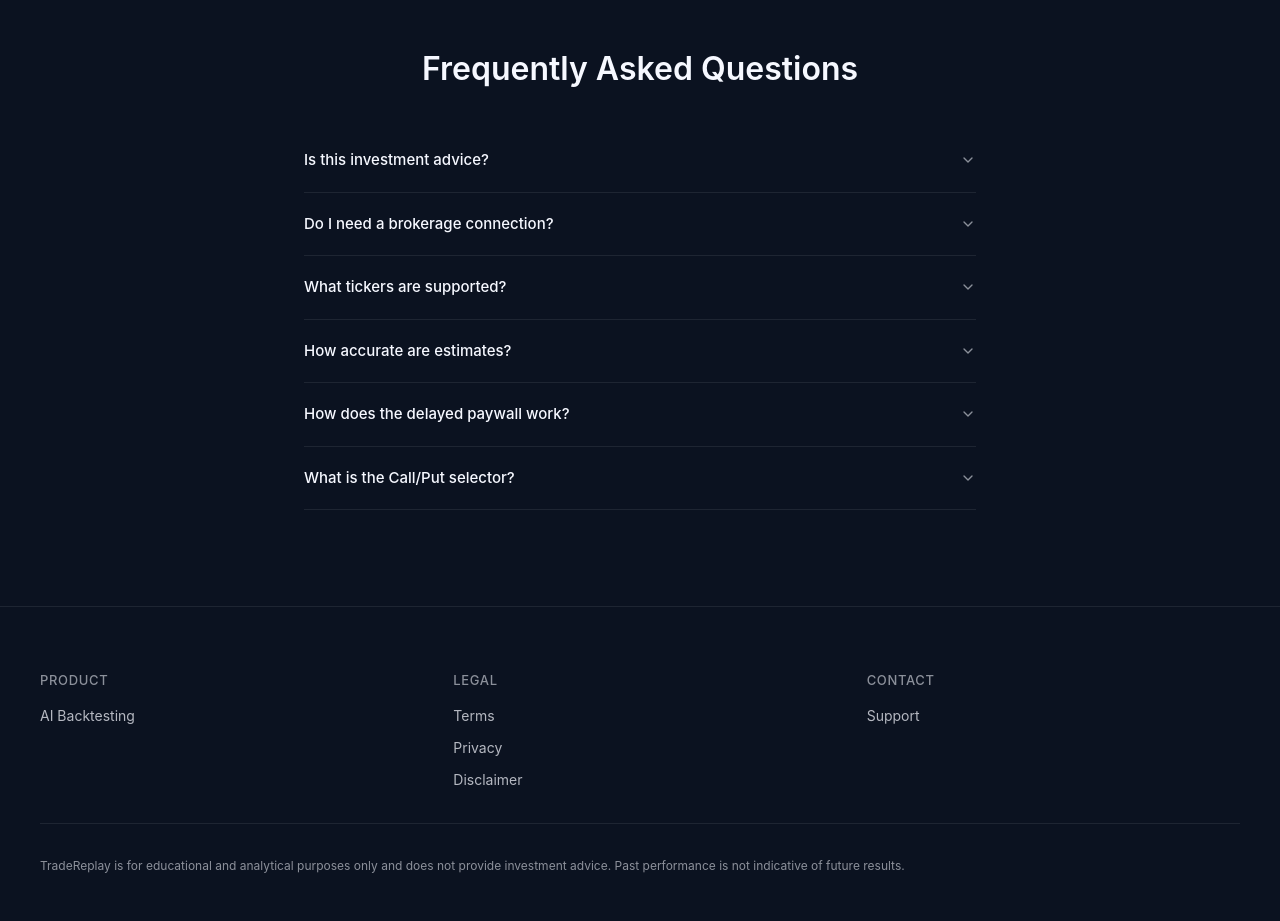
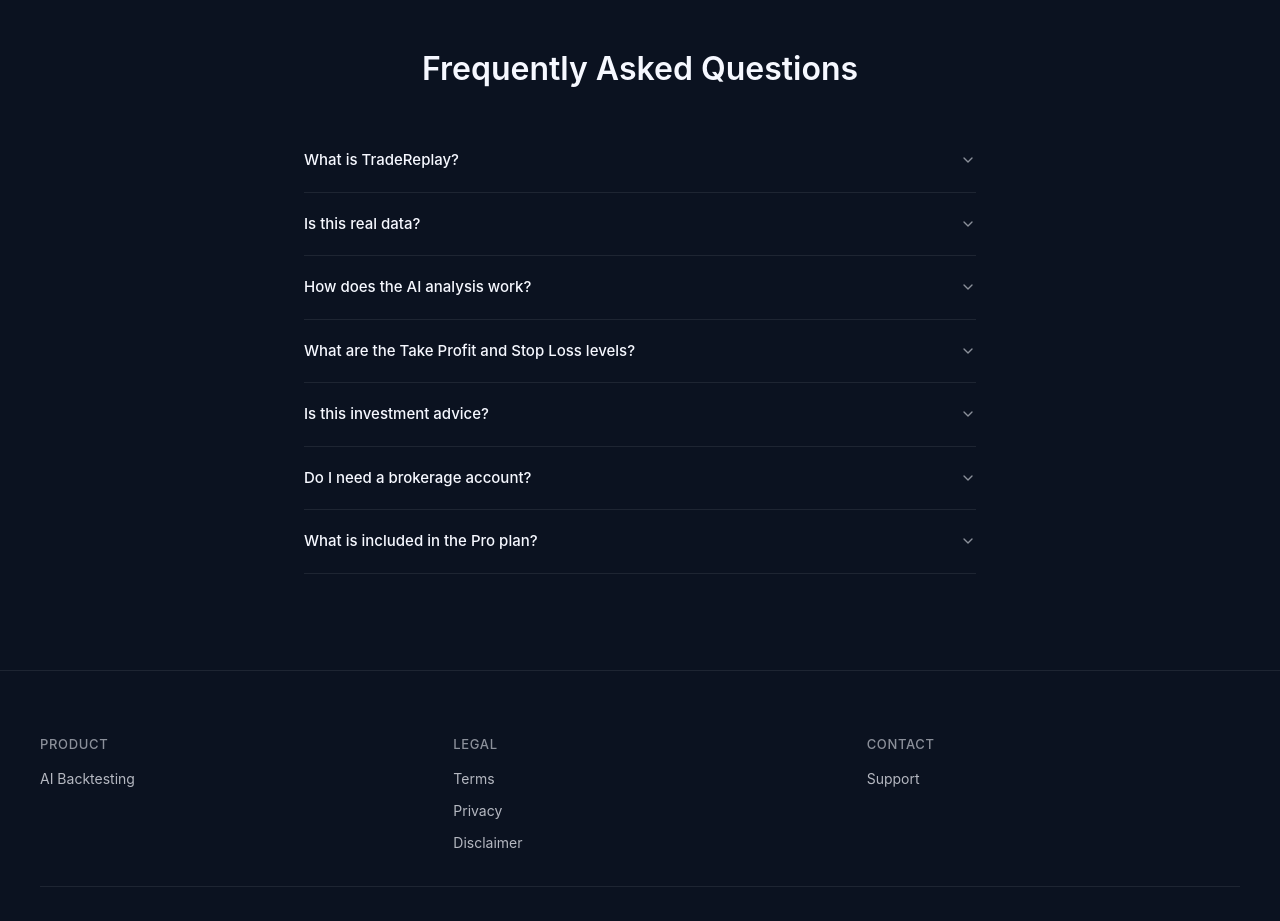
Before and after one commit to Vlp1983/TradeReplay, a Next.js app: page / in a window 1280 px wide. Shown: the part 2460-3381 px from the top of the page. Built offline with nearby package versions, Linux system fonts and the light colour scheme; no server answers.

Commit message:
content: replace FAQ with updated questions and answers
Updated all 7 FAQ entries to reflect current product features
including Deep Dive analysis, TP/SL levels, Day Pass, and
real historical data positioning.

https://claude.ai/code/session_015cqBd974yYruFsQZwrUaQZ

```diff
--- a/src/components/landing/faq-section.tsx
+++ b/src/components/landing/faq-section.tsx
@@ -10,28 +10,32 @@ import { SectionWrapper } from "./section-wrapper";
 
 const faqs = [
   {
-    q: "Is this investment advice?",
-    a: "No. TradeReplay is for educational and analytical purposes only. We do not provide investment advice, recommendations, or solicitations to buy or sell any securities.",
+    q: "What is TradeReplay?",
+    a: "TradeReplay lets you replay how any real options contract performed on a specific past date. Pick a ticker, choose a date, select your strike and expiration \u2014 and see exactly what would have happened. You get real P&L, key price moments, take profit and stop loss analysis, and AI-powered insights into why the trade moved the way it did.",
   },
   {
-    q: "Do I need a brokerage connection?",
-    a: "No. TradeReplay does not connect to your brokerage or require any account linking. All analysis is based on historical market data.",
+    q: "Is this real data?",
+    a: "Yes. TradeReplay is built on real historical market data. Every backtest reflects what actually happened in the market on that day \u2014 real prices, real moves, real outcomes. AI is layered on top to help you understand the why behind the trade.",
   },
   {
-    q: "What tickers are supported?",
-    a: "We currently support popular equity options: SPY, QQQ, AAPL, TSLA, NVDA, and AMZN. More tickers and asset classes are coming soon.",
+    q: "How does the AI analysis work?",
+    a: "After each backtest, our AI analyzes the trade using the actual price action, market conditions, and context from that day. It identifies key moments, calculates risk management levels, and tells you what most retail traders realistically would have done \u2014 and whether that would have been a win or a loss. You can also run a Deep Dive filtered through your personal trading strategy.",
   },
   {
-    q: "How accurate are estimates?",
-    a: "For MVP, contract premiums are estimated using a dual-path estimation model (volatility-based and Greeks/momentum-based). Each estimate includes a confidence indicator (High, Medium, or Low) based on model agreement.",
+    q: "What are the Take Profit and Stop Loss levels?",
+    a: "TradeReplay calculates multiple TP and SL levels based on standard risk management principles \u2014 1:1, 1:2, and 1:3 risk/reward ratios \u2014 using the actual price data from your backtest. Each level includes an explanation of why it was significant. We also show you what most traders would have done on this trade and label it a realistic win or loss based on common trader behavior patterns.",
   },
   {
-    q: "How does the delayed paywall work?",
-    a: "You can use the platform before hitting any paywall. After meaningful usage (e.g., 5 backtests in 14 days), a non-intrusive upgrade prompt appears. Free users retain access to limited backtests and basic features.",
+    q: "Is this investment advice?",
+    a: "No. TradeReplay is strictly an educational and analytical tool. It shows you what happened historically \u2014 not what will happen in the future. Nothing on this platform should be construed as investment advice or a recommendation to buy or sell any security.",
   },
   {
-    q: "What is the Call/Put selector?",
-    a: "Before loading the chain, you choose your directional thesis — Call (bullish) or Put (bearish). This filters the chain snapshot and auto-replays the at-the-money contract in your chosen direction.",
+    q: "Do I need a brokerage account?",
+    a: "No. TradeReplay requires no brokerage connection, no API keys, and no account linking. Everything runs on historical data \u2014 you simply pick a ticker, pick a moment in time, and replay it.",
+  },
+  {
+    q: "What is included in the Pro plan?",
+    a: "Pro gives you unlimited backtests, full options chain with real Greeks (Delta, Gamma, Theta, Vega, IV Rank), AI-powered Deep Dive analysis with strategy filters, take profit and stop loss analysis, saved favorite tickers, and access to 60 days of historical data. Need just one session? The Day Pass gives you full Pro access for 24 hours at $4.99.",
   },
 ];
 
```
